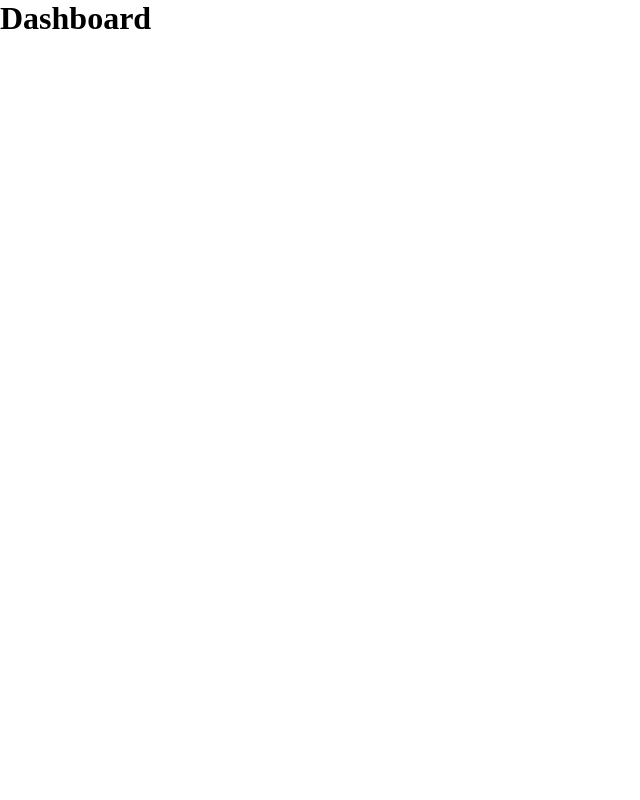
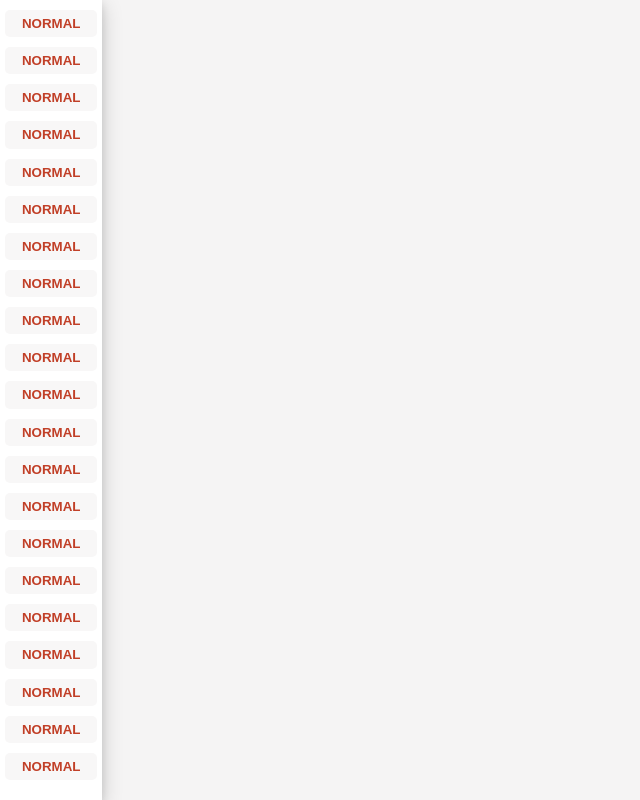
Before and after one commit to Matheusafonsouza/pokedex, a React (Create React App) app: page / in a window 1280 px wide. Shown: the whole page, without its empty margins (0-640 px from the left). Built offline with nearby package versions, Linux system fonts and the light colour scheme.

Commit message:
feat: created sidebar

```diff
--- a/src/pages/Dashboard/index.tsx
+++ b/src/pages/Dashboard/index.tsx
@@ -1,10 +1,32 @@
 import React from 'react';
-import { Container } from './styles';
+import { Container, Sidebar, Category } from './styles';
 
 const Dashboard: React.FC = () => {
   return (
     <Container>
-      <h1>Dashboard</h1>
+      <Sidebar>
+        <Category>NORMAL</Category>
+        <Category>NORMAL</Category>
+        <Category>NORMAL</Category>
+        <Category>NORMAL</Category>
+        <Category>NORMAL</Category>
+        <Category>NORMAL</Category>
+        <Category>NORMAL</Category>
+        <Category>NORMAL</Category>
+        <Category>NORMAL</Category>
+        <Category>NORMAL</Category>
+        <Category>NORMAL</Category>
+        <Category>NORMAL</Category>
+        <Category>NORMAL</Category>
+        <Category>NORMAL</Category>
+        <Category>NORMAL</Category>
+        <Category>NORMAL</Category>
+        <Category>NORMAL</Category>
+        <Category>NORMAL</Category>
+        <Category>NORMAL</Category>
+        <Category>NORMAL</Category>
+        <Category>NORMAL</Category>
+      </Sidebar>
     </Container>
   );
 };
--- a/src/pages/Dashboard/styles.ts
+++ b/src/pages/Dashboard/styles.ts
@@ -3,5 +3,43 @@ import styled from 'styled-components';
 export const Container = styled.div`
   height: 100vh;
   width: 100vw;
+  background: #f5f4f4;
+`;
+
+export const Sidebar = styled.div`
+  height: 100%;
+  width: 8%;
   background: #fff;
+  box-shadow: 0 4px 8px 0 rgba(0, 0, 0, 0.1), 0 6px 20px 0 rgba(0, 0, 0, 0.19);
+
+  padding: 10px 5px 10px 5px;
+
+  display: flex;
+  flex-direction: column;
+  align-items: center;
+
+  overflow-y: scroll;
+
+  &::-webkit-scrollbar {
+    width: 0px;
+    background: transparent;
+  }
 `;
+
+export const Category = styled.button`
+  height: 40px;
+  width: 100%;
+  background: #f8f7f7;
+  margin-bottom: 10px;
+  border-radius: 5px;
+  border: 0;
+  color: #c13f27;
+  font-weight: bold;
+
+  transition: background-color 0.2s;
+
+  &:hover {
+    background-color: #c13f27;
+    color: #f8f7f7;
+  }
+`;
```
Also changed, not shown: 1 other file (tests, documents, lock files or other folders).
